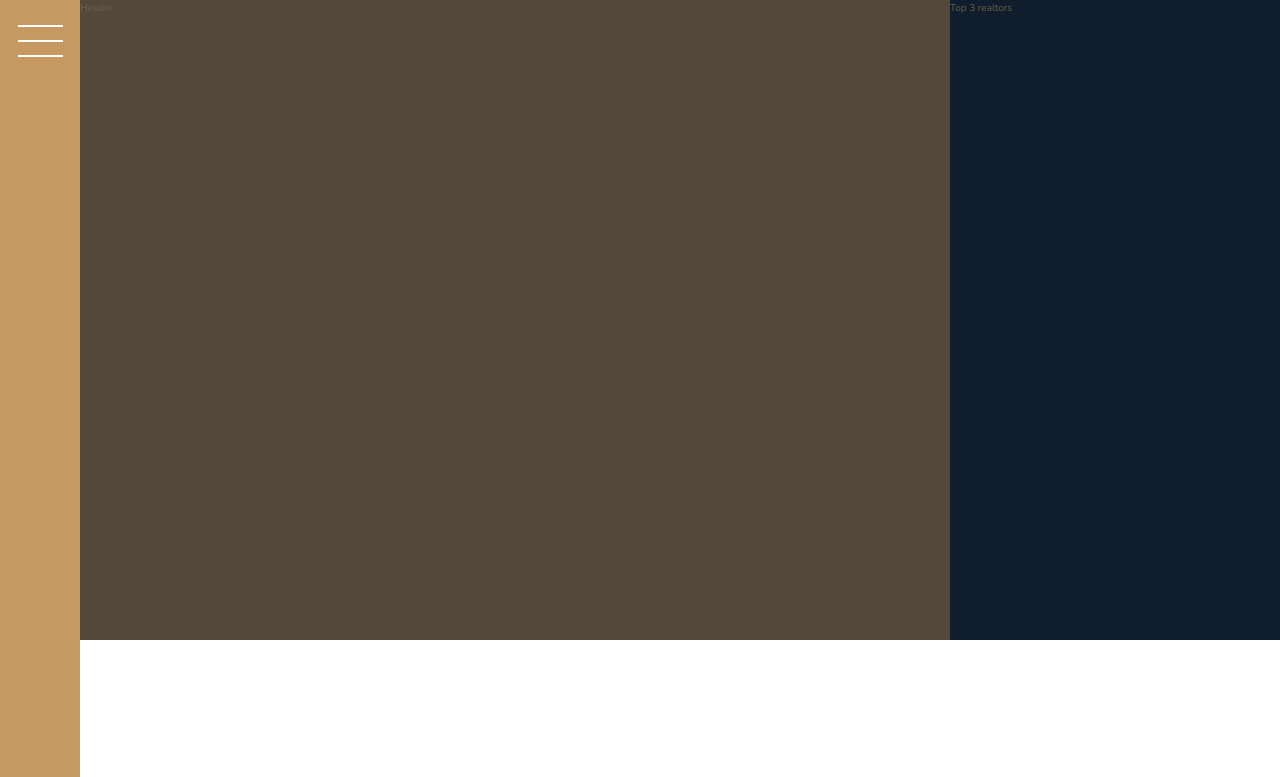
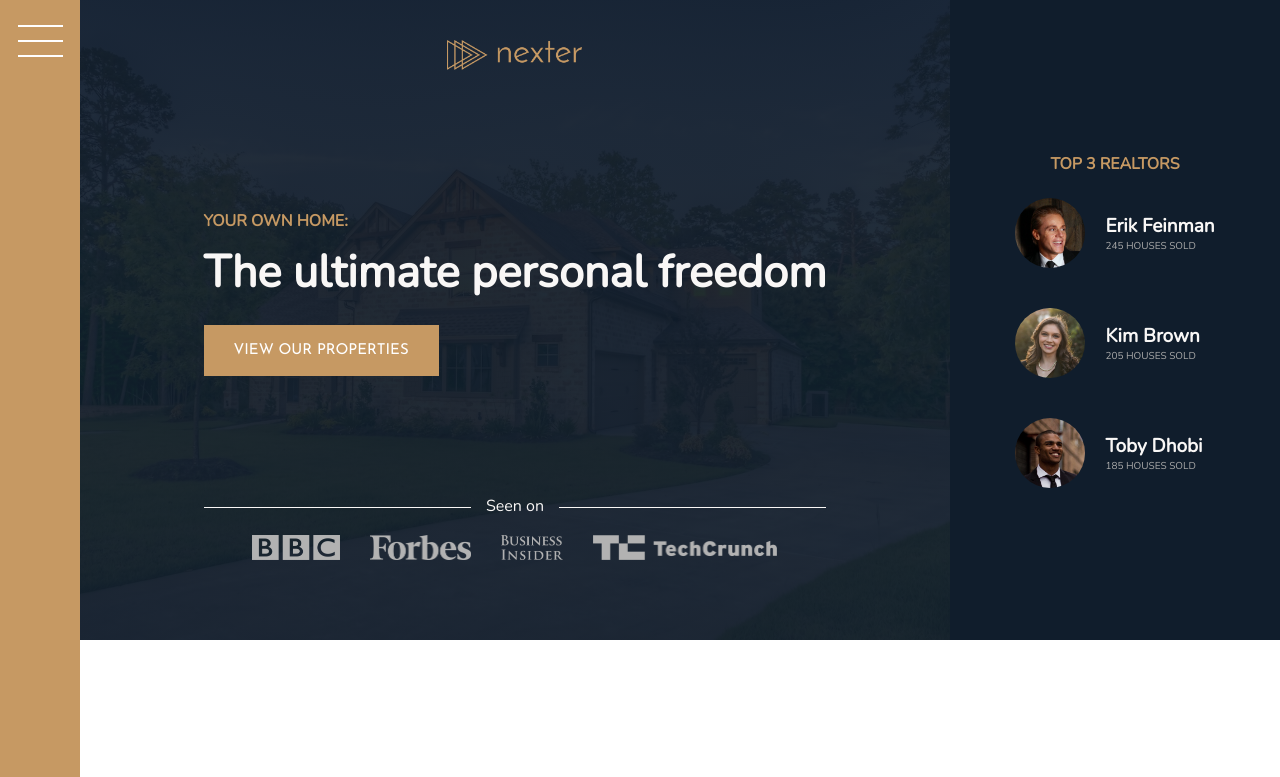
Before and after one commit to ashishrajputji/Ne-Buy-Homes, a website: page index.html in a window 1280 px wide. Shown: the top 777 px of the page. Drawn offline with nearby package versions, Linux system fonts and the light colour scheme.

Commit message:
Day-3 Project completed

```diff
--- a/index.html
+++ b/index.html
@@ -16,10 +16,38 @@
             <button class="nav-btn"></button>
         </div>
         <header class="header">
-            Header
+            <img src="img/logo.png" alt="" class="header__logo">
+            <h3 class="heading-3">Your own home:</h3>
+            <h1 class="heading-1">The ultimate personal freedom</h1>
+            <button class="btn header__btn">View our properties</button>
+
+            <div class="header__seenon-text">Seen on</div>
+            <div class="header__seenon-logos">
+                <img src="img/logo-bbc.png" alt="">
+                <img src="img/logo-forbes.png" alt="">
+                <img src="img/logo-bi.png" alt="" srcset="">
+                <img src="img/logo-techcrunch.png" alt="" srcset="">
+            </div>
         </header>
         <div class="realtors">
-            Top 3 realtors
+            <h3 class="heading-3">  Top 3 Realtors</h3>
+            <div class="realtors__list">
+                <img src="img/realtor-1.jpeg" alt=" " class="realtors__img">
+                <div class="realtors__details">
+                    <h4 class="heading-4 heading-4--light">Erik Feinman</h4>
+                    <p class="realtors__sold">245 houses sold</p>
+                </div>
+                <img src="img/realtor-2.jpeg" alt=" " class="realtors__img">
+                <div class="realtors__details">
+                    <h4 class="heading-4 heading-4--light">Kim Brown</h4>
+                    <p class="realtors__sold">205 houses sold</p>
+                </div>
+                <img src="img/realtor-3.jpeg" alt=" " class="realtors__img">
+                <div class="realtors__details">
+                    <h4 class="heading-4 heading-4--light">Toby Dhobi</h4>
+                    <p class="realtors__sold">185 houses sold</p>
+                </div>
+            </div>
         </div>
         <section class="features">
             <div class="feature">
--- a/sass/_header.scss
+++ b/sass/_header.scss
@@ -1,4 +1,48 @@
 .header{
-    background-color: $color-grey-dark-1;
     grid-column: full-start / col-end 6;
+    background-image: linear-gradient(rgba($color-secondary,.93),rgba($color-secondary,.93)), url(../img/hero.jpeg);
+    background-size: cover;
+    background-position: center;
+    padding : 8rem;
+    padding-top: 4rem;
+
+    display: grid;
+    grid-template-rows: 1fr min-content 6rem 1fr;
+    grid-template-columns: max-content;
+    grid-row-gap: 1.5rem;
+    justify-content: center;
+
+    &__logo{
+        height: 3rem;
+        justify-self: center;
+    }
+    &__btn{
+        align-self: start;
+        justify-self: start;
+    }
+    &__seenon-text{
+        display: grid;
+        grid-template-columns: 1fr max-content 1fr;
+        align-items: center;
+        grid-column-gap: 1.5rem;
+
+        font-size: 1.6rem;
+        color: $color-grey-light-1;
+        &::before,&::after{
+            content : " ";
+            display: block;
+            height: 1px;
+            background-color: currentColor;
+        }
+    }
+    &__seenon-logos{
+        display: flex;
+        column-gap: 3rem;
+        justify-content: center;
+        align-items: center;
+        img {
+            height : 2.5rem;
+            filter: brightness(70%);
+        }
+    }
 }
--- a/sass/_realtors.scss
+++ b/sass/_realtors.scss
@@ -1,4 +1,28 @@
 .realtors{
     background-color: $color-secondary;
     grid-column: col-start 7 / full-end;
+    padding: 3rem;
+
+    display: grid;
+    align-content: center;
+    justify-content: center;
+    justify-items: center;
+    grid-row-gap: 2rem;
+    &__list{
+        display: grid;
+        grid-template-columns: min-content max-content;
+        grid-gap : 5vh 2rem;
+        align-items: center;
+    }
+    &__img{
+        width : 7rem;
+        border-radius: 50%;
+        display: block;
+    }
+    &__sold{
+        text-transform: uppercase;
+        color: $color-grey-light-2;
+        margin-top: -3px;
+    }
+
 }
--- a/sass/_typography.scss
+++ b/sass/_typography.scss
@@ -4,6 +4,9 @@
 }
 .heading-1{
     @extends %heading;
+    font-size: 4.5rem;
+    color : $color-grey-light-1;
+    line-height: 1;
 }
 .heading-2{
     @extends %heading;
```
Also changed, not shown: css/style.css.
